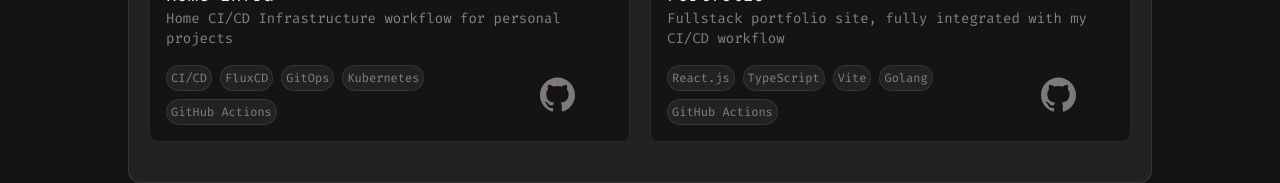
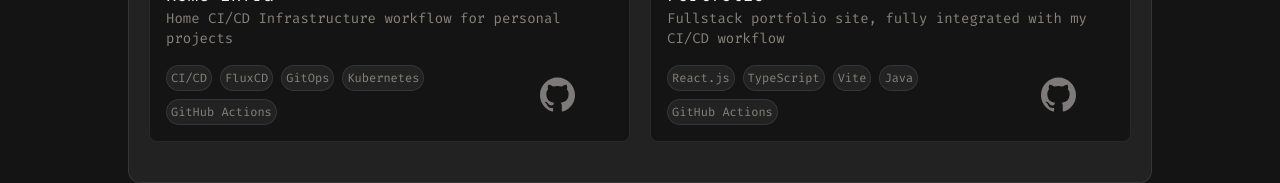
Before and after one commit to chris911e/portfolio-frontend, a React (Vite) app: page /projects in a window 1280 px wide. Shown: the part 509-692 px from the top of the page. Built offline with nearby package versions, Linux system fonts and the light colour scheme.

Commit message:
feat: changed projects

```diff
--- a/src/constants/locales/experience.ts
+++ b/src/constants/locales/experience.ts
@@ -125,9 +125,9 @@ export const projects = [
         preview: "/gif/portfolio.gif",
         shortDescription: "Fullstack portfolio site, fully integrated with my CI/CD workflow",
         tags: [
-            "React.js", "TypeScript", "Vite", "Golang", "GitHub Actions"
+            "React.js", "TypeScript", "Vite", "Java", "GitHub Actions"
         ],
         github: "https://github.com",
-        status: "inactive"
+        status: "active"
     },
 ] as const
```
